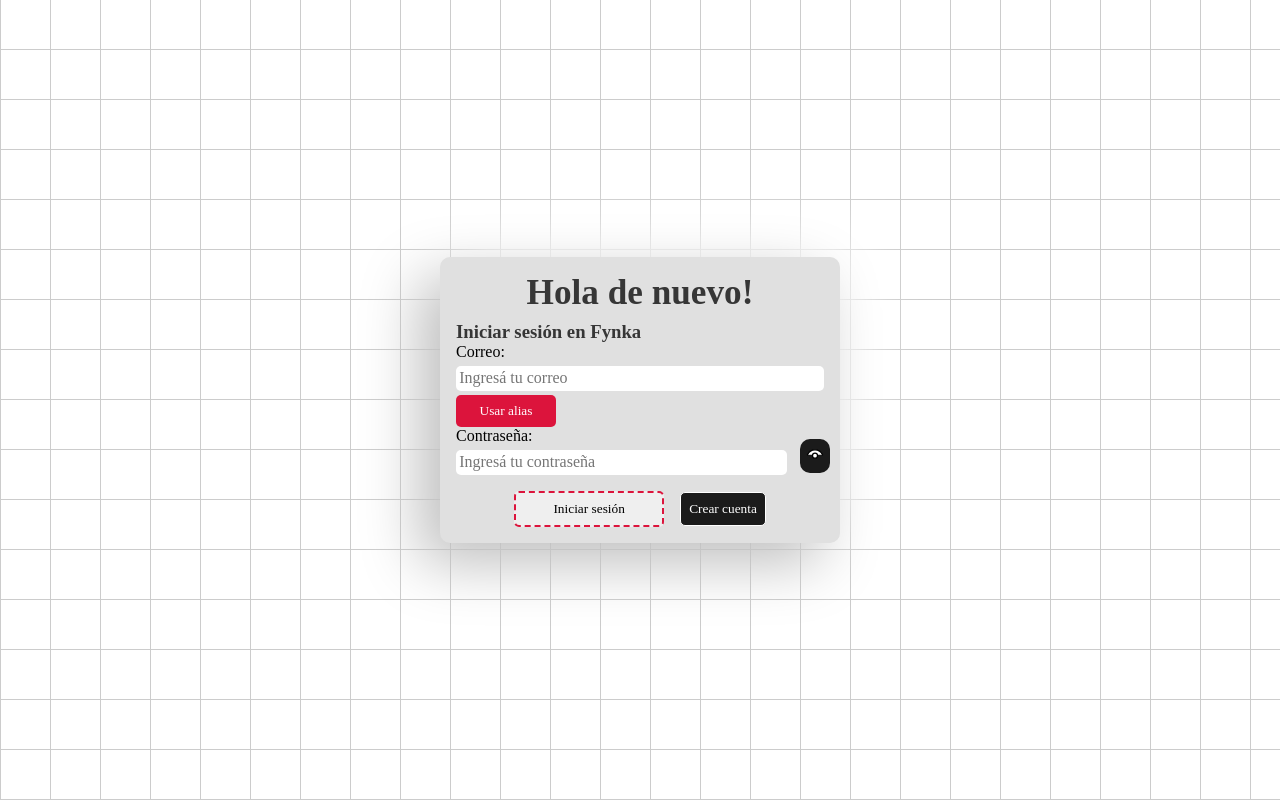
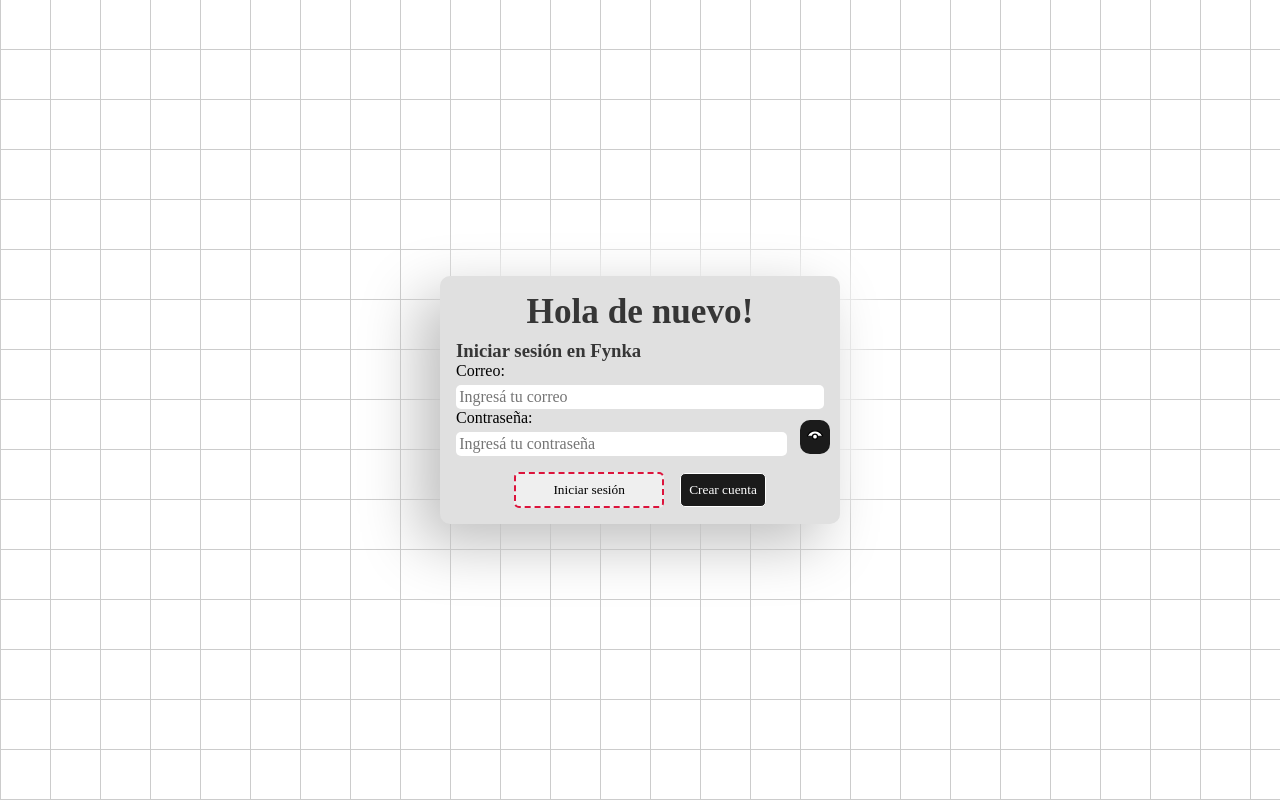
Before and after one commit to Carlos0550/Fynka-app, a React (Create React App) app: page / in a window 1280 px wide. Built offline with nearby package versions, Linux system fonts and the light colour scheme; a web font is replaced by a local one.

Commit message:
Ajustes menores

```diff
--- a/src/pages/Auth/Login/Login.jsx
+++ b/src/pages/Auth/Login/Login.jsx
@@ -20,9 +20,9 @@ function Login({ changeOption }) {
     const [useUsername, setUseUsername] = useState(false)
     const [userLoged, setUserLoged] = useState(Boolean(false))
 
-    useEffect(()=>{
-        if(loginUserData) setUserLoged(true)
-    },[loginUserData])
+    useEffect(() => {
+        if (loginUserData) setUserLoged(true)
+    }, [loginUserData])
     const onChangeValues = (e) => {
         const { name, value } = e.target
         setValues((prevValues) => ({
@@ -88,24 +88,15 @@ function Login({ changeOption }) {
                 <h1 id='register-title'>Hola de nuevo!</h1>
                 <form id="form-register-wrapper" onSubmit={sendValues}>
                     <h3>Iniciar sesión en Fynka</h3>
-                    {!useUsername && (
-                        <label htmlFor="email" className='register-label'>Correo:
-                            <input type="email" id='email' name='email' placeholder='Ingresá tu correo' value={values.email} onChange={onChangeValues} disabled={userLoged}/>
-                            <button id='toggleUserName-btn' onClick={() => setUseUsername(!useUsername)} disabled={userLoged}>Usar alias</button>
-                        </label>
-                    )}
-                    {useUsername && (
-                        <label htmlFor="email" className='register-label'>Usuario:
-                            <input type="text" id='username' name='username' placeholder='Ingresá algún usuario' value={values.username} onChange={onChangeValues} disabled={userLoged}/>
-                            <button id='toggleUserName-btn' onClick={() => setUseUsername(!useUsername)} disabled={userLoged}>Usar correo</button>
-                        </label>
-                    )}
+                    <label htmlFor="email" className='register-label'>Correo:
+                        <input type="email" id='email' name='email' placeholder='Ingresá tu correo' value={values.email} onChange={onChangeValues} disabled={userLoged} />
+                    </label>
                     <label htmlFor="email" className='register-label'>Contraseña:
-                        <input type="password" id='psw' name='psw' placeholder='Ingresá tu contraseña' value={values.psw} onChange={onChangeValues} disabled={userLoged}/>
+                        <input type="password" id='psw' name='psw' placeholder='Ingresá tu contraseña' value={values.psw} onChange={onChangeValues} disabled={userLoged} />
                         <span className='showPsw' onClick={toggleShowPassword}><OpenEye /></span>
                     </label>
                     <div className="form-buttons__wrapper">
-                        {userLoged ? <button id='btn-login' onClick={()=>navigate("/dashboard")}>Ir al dashboard</button>
+                        {userLoged ? <button id='btn-login' onClick={() => navigate("/dashboard")}>Ir al dashboard</button>
                             :
                             <>
                                 <button id='btn-login' type='submit'>{sendingValues ? <Spin size='small' /> : "Iniciar sesión"}</button>
```
